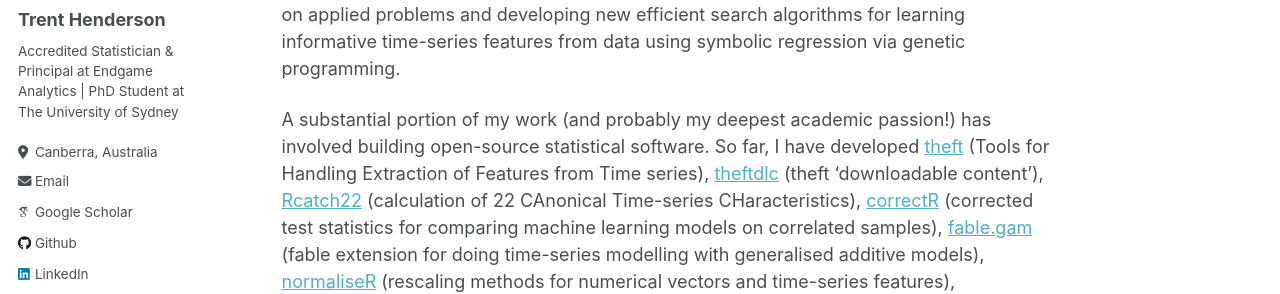
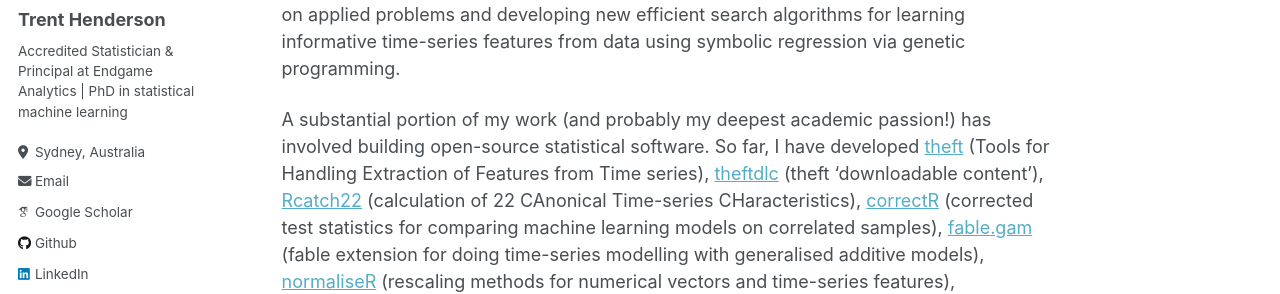
Before and after one commit to hendersontrent/hendersontrent.github.io, a Jekyll site: the page built from _pages/about.md, in a window 1280 px wide. Shown: the part 348-642 px from the top of the page. Built offline with Jekyll 4.4.1, drawn with Linux system fonts in a browser that asks for light colours; some web fonts are replaced.

Commit message:
Update _config.yml

```diff
--- a/_config.yml
+++ b/_config.yml
@@ -10,7 +10,7 @@ locale                   : "en-US"
 title                    : "Trent Henderson"
 title_separator          : "-"
 name                     : &name "Trent Henderson"
-description              : &description "Accredited Statistician & Principal at Endgame Analytics | PhD Student at The University of Sydney"
+description              : &description "Accredited Statistician & Principal at Endgame Analytics | PhD in statistical machine learning"
 url                      : https://hendersontrent.github.io # the base hostname & protocol for your site e.g. "https://mmistakes.github.io"
 baseurl                  : "" # the subpath of your site, e.g. "/blog"
 repository               : "hendersontrent.github.io"
@@ -82,12 +82,12 @@ analytics:
 author:
   name             : "Trent Henderson"
   avatar           : "bio-photo.jpg"
-  bio              : "Accredited Statistician & Principal at Endgame Analytics | PhD Student at The University of Sydney"
-  location         : "Canberra, Australia"
+  bio              : "Accredited Statistician & Principal at Endgame Analytics | PhD in statistical machine learning"
+  location         : "Sydney, Australia"
   employer         :
   pubmed           :
   googlescholar    : "https://scholar.google.com.au/citations?user=I7zD5ewAAAAJ&hl=en"
-  email            : "then6675@uni.sydney.edu.au"
+  email            : "trent.henderson@endgameanalytics.com.au"
   researchgate     :  # example: "https://www.researchgate.net/profile/yourprofile"
   uri              :
   bitbucket        :
```
